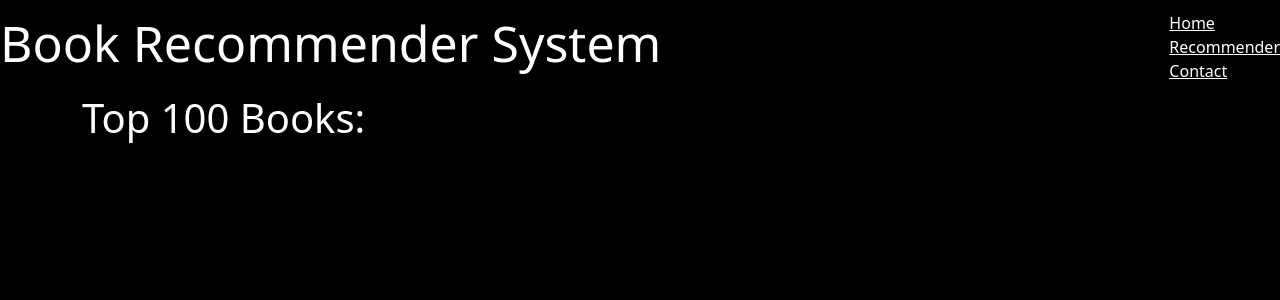
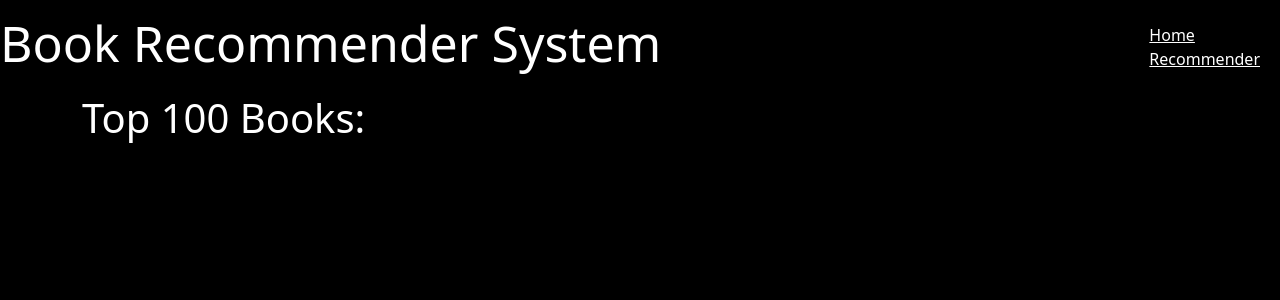
Before and after one commit to SatvikTripathi/Book-Recommender-System, a Flask app: page / in a window 1280 px wide. Shown: the top 300 px of the page. Run offline with Flask 3, Linux system fonts and the light colour scheme; parts of the project's set-up code (start-up, migrations or seed data) failed here and were passed over.

Commit message:
design changes
design changes in navbar

```diff
--- a/templates/index.html
+++ b/templates/index.html
@@ -18,9 +18,9 @@
     <nav class = "navbar" style = "background-color: black;">
         <h1 class = "navbar-brand text-white" style="font-size: 50px">Book Recommender System</h1>
         <ul class = 'nav navbar-nav'>
-            <li><a class = "text-white" href = "/">Home</a></li>
-            <li><a class = "text-white" href = "/recommend">Recommender</a></li>
-            <li><a class = "text-white" href = "">Contact</a></li>
+            <li style="margin-right: 20px;"><a class = "text-white" href = "/">Home</a></li>
+            <li style="margin-right: 20px;"><a class = "text-white" href = "/recommend">Recommender</a></li>
+            <!-- <li><a class = "text-white" href = "">Contact</a></li> -->
         </ul>
     </nav>
 
```
Also changed, not shown: templates/recommend.html (+3 -12 lines).
